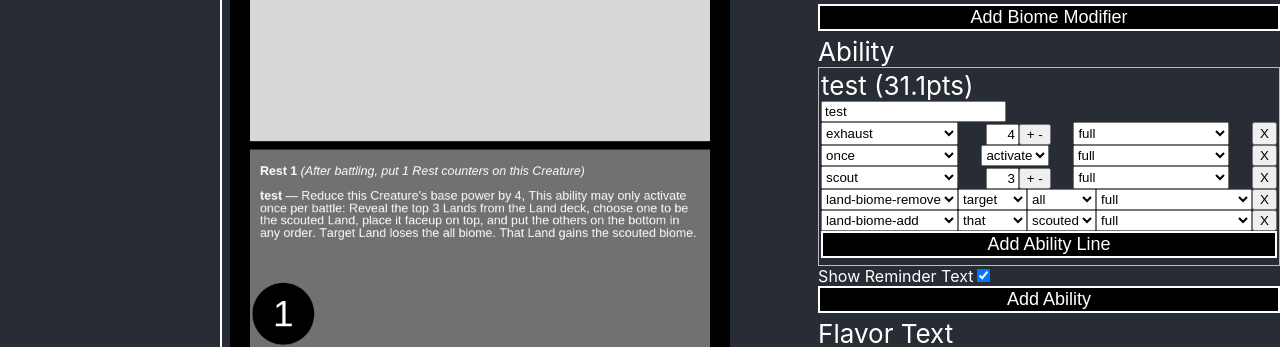
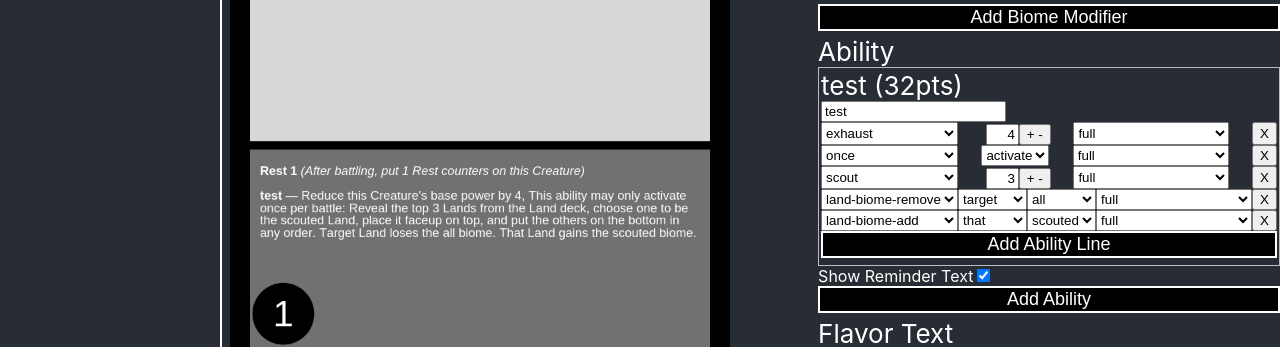
Before and after one commit to shieldgenerator7/CreatureCombat, a React (Create React App) app in the folder CardGenerator/react-canvas-draw/: page / in a window 1280 px wide. Shown: the part 307-654 px from the top of the page. Built offline with nearby package versions, Linux system fonts and the light colour scheme.

Commit message:
#2 round ability cost display

```diff
--- a/CardGenerator/react-canvas-draw/src/Components/AbilityPanel.js
+++ b/CardGenerator/react-canvas-draw/src/Components/AbilityPanel.js
@@ -11,7 +11,7 @@ import { costSpec } from "../Data/CostSpec";
 function AbilityPanel({ ability, setAbility, updateAbility }) {
     return (<div className="abilityArea">
         {/* Ability Name */}
-        {ability.name || "Ability Name"} ({costSpec.abilityFunc(ability)}pts)
+        {ability.name || "Ability Name"} ({Math.ceil(costSpec.abilityFunc(ability))}pts)
         <input type="text" className="field" onChange={(e) => {
             ability.name = e.target.value;
             updateAbility(ability);
```
